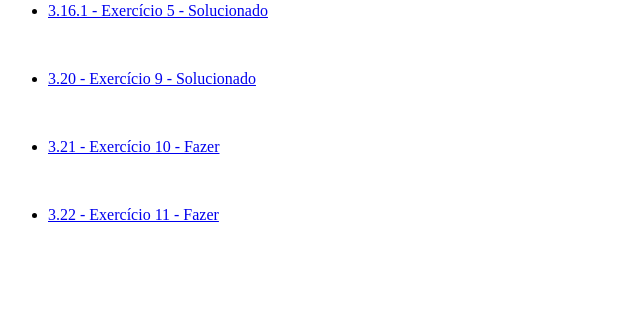
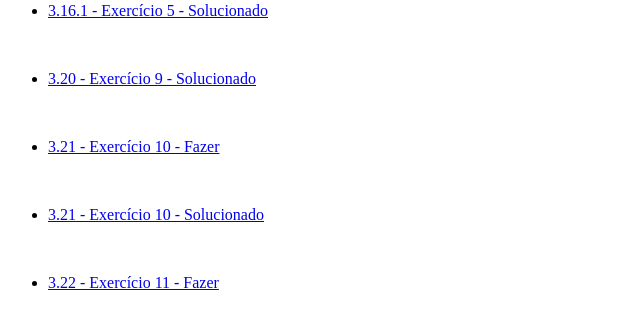
Before and after one commit to MuriloRibeiroFloripa/MuriloRibeiroFloripa, a PHP site: page /02-agosto-8-agosto/index.php in a window 1280 px wide. Shown: the part 184-513 px from the top of the page, without its empty margins (0-640 px from the left). Run offline with PHP 8.4, Linux system fonts and the light colour scheme.

Commit message:
Correções dos exercicios 10

```diff
--- a/02-agosto-8-agosto/index.php
+++ b/02-agosto-8-agosto/index.php
@@ -20,6 +20,8 @@
         <br>
         <li><p><a href="docs/Exercício 10.pdf" target="_blank">3.21 - Exercício 10 - Fazer</a></p></li>
         <br>
+         <li><p><a href="docs/Exercício 10_1.pdf" target="_blank">3.21 - Exercício 10 - Solucionado</a></p></li>
+        <br>
         <li><p><a href="docs/Exercício 11.pdf" target="_blank">3.22 - Exercício 11 - Fazer</a></p></li>
       </ul>
   </nav>
```
Also changed, not shown: 1 other file.
